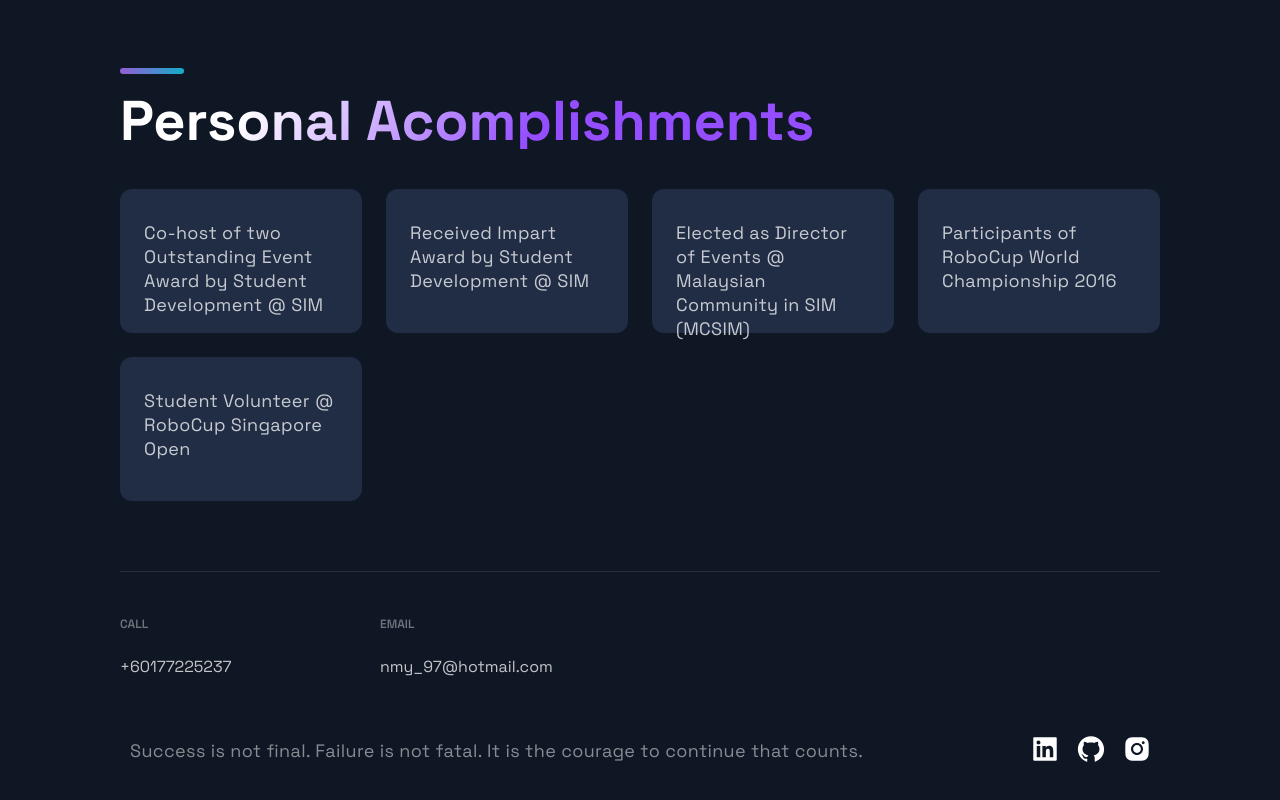
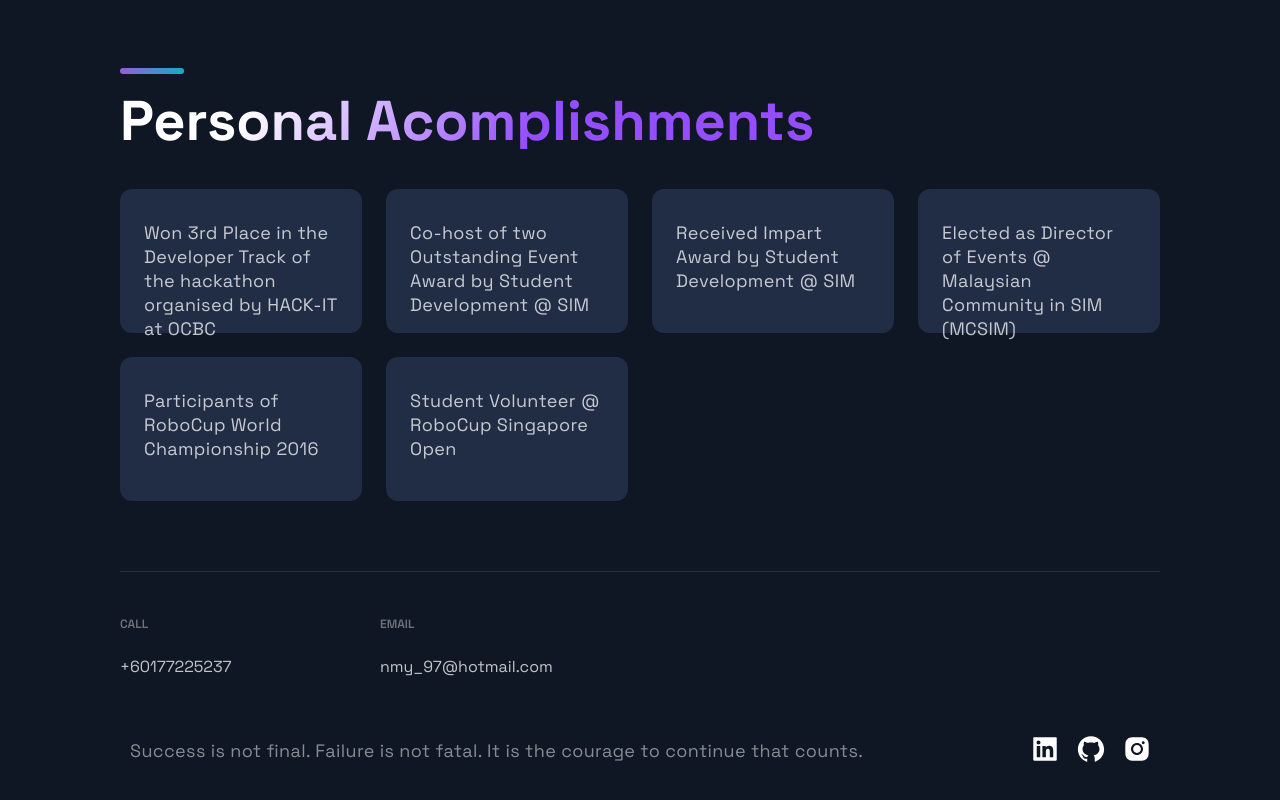
Before and after one commit to Wo1fz/Portfolio, a Next.js app: page / in a window 1280 px wide. Shown: the part 7542-8342 px from the top of the page. Built offline with nearby package versions, Linux system fonts and the light colour scheme.

Commit message:
Update accomplishments

```diff
--- a/src/constants/constants.js
+++ b/src/constants/constants.js
@@ -159,4 +159,8 @@ export const accomplishments = [
     title: '',
     text: 'Co-host of two Outstanding Event Award by Student Development @ SIM',
   },
+  {
+    title: '',
+    text: 'Won 3rd Place in the Developer Track of the hackathon organised by HACK-IT at OCBC',
+  },
 ]
```
